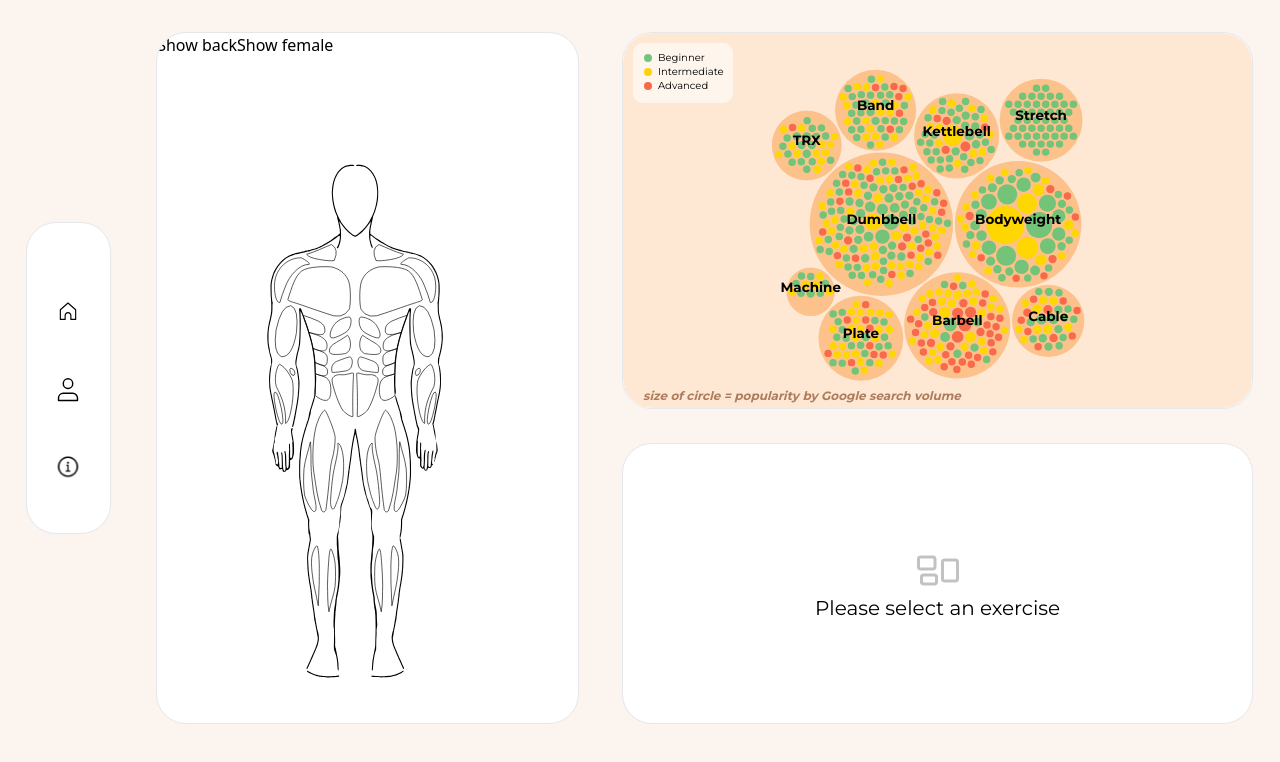
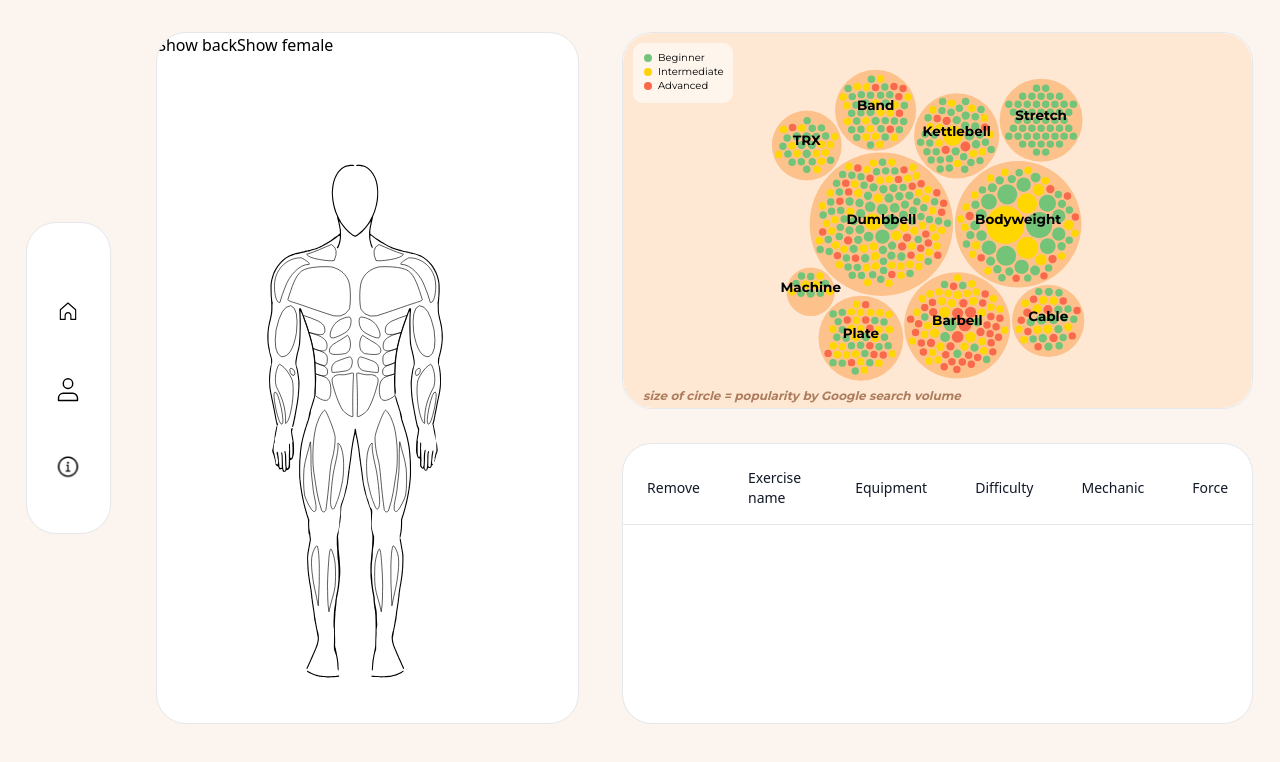
Before and after one commit to ernum/Vizercise, a Next.js app in the folder vizercise/: page / in a window 1280 px wide. Shown: the top 762 px of the page. Built offline with nearby package versions, Linux system fonts and the light colour scheme.

Commit message:
feat: refactor table rendering

```diff
--- a/vizercise/pages/index.js
+++ b/vizercise/pages/index.js
@@ -39,28 +39,6 @@ export default function Home() {
       exerciseId => exerciseId != id));
   }
 
-  function ExerciseVisualisation() {
-    if (!exerciseSelected) {
-      return (
-        <div className="h-full flex flex-col text-center items-center justify-center">
-          <svg xmlns="http://www.w3.org/2000/svg" opacity="0.4" fill="none" stroke="#696969" viewBox="0 0 24 24" strokeWidth="1.5" className="w-12 h-12">
-            <path strokeLinecap="round" strokeLinejoin="round" d="M2.25 7.125C2.25 6.504 2.754 6 3.375 6h6c.621 0 1.125.504 1.125 1.125v3.75c0 .621-.504 1.125-1.125 1.125h-6a1.125 1.125 0 01-1.125-1.125v-3.75zM14.25 8.625c0-.621.504-1.125 1.125-1.125h5.25c.621 0 1.125.504 1.125 1.125v8.25c0 .621-.504 1.125-1.125 1.125h-5.25a1.125 1.125 0 01-1.125-1.125v-8.25zM3.75 16.125c0-.621.504-1.125 1.125-1.125h5.25c.621 0 1.125.504 1.125 1.125v2.25c0 .621-.504 1.125-1.125 1.125h-5.25a1.125 1.125 0 01-1.125-1.125v-2.25z" />
-          </svg>
-          <p className="font-montserrat font-normal text-[20px] w-[50%]">
-          Please select an exercise
-          </p>
-        </div>
-      );
-    } else {
-      return (
-        <DetailsList
-          selectedExercises={selectedExercises}
-          onExerciseRemoval={removeExercise}
-        />
-      )
-    }
-  }
-
   return (
     <div>
       {/* Biggest Box */}
@@ -98,7 +76,10 @@ export default function Home() {
         bg-white border-[1px] border-solid border-[##CAC4C4] rounded-[30px]
         shadown-black/25"
       >
-        {ExerciseVisualisation()}
+        <DetailsList
+          selectedExercises={selectedExercises}
+          onExerciseRemoval={removeExercise}
+        />
       </div>
     </div>
   );
```
